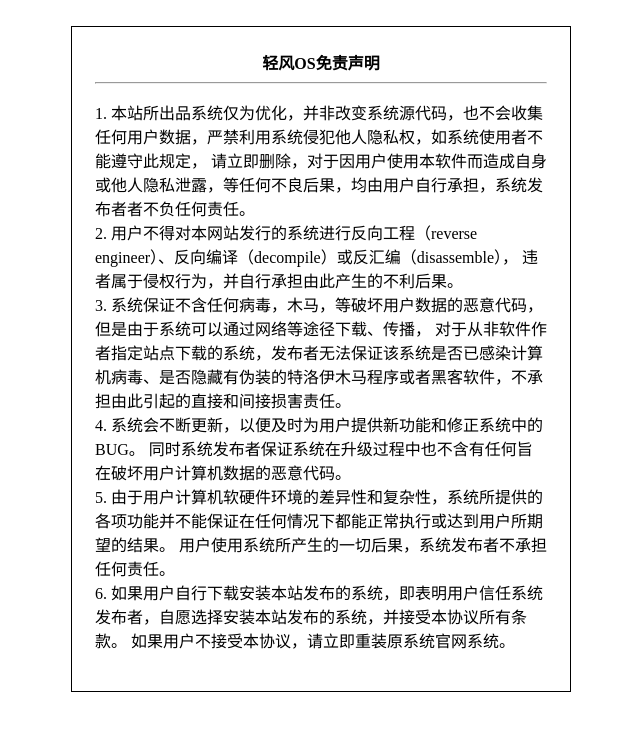
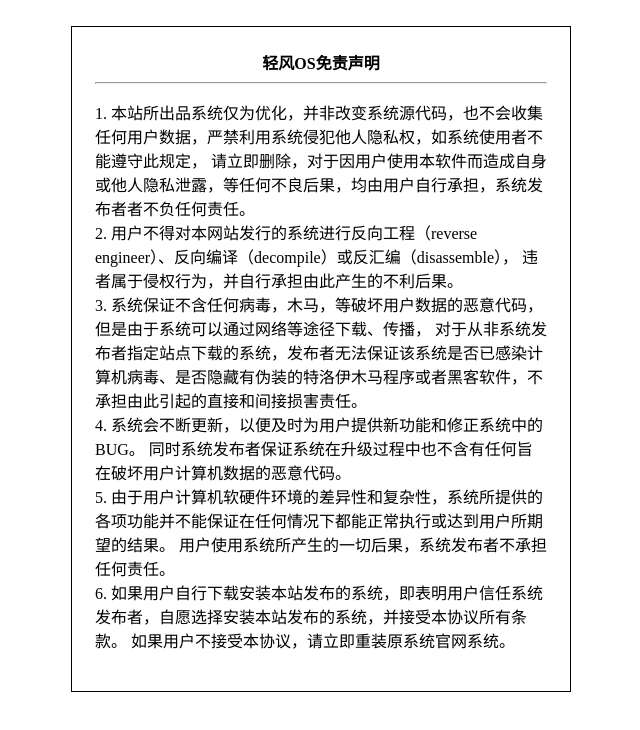
Before and after one commit to eternitytwinkle/eternitytwinkle.github.io, a plain HTML site: page mzxy.html in a window 1280 px wide. Shown: the whole page, without its empty margins (319-959 px from the left). Drawn offline with Linux system fonts and the light colour scheme.

Commit message:
Update mzxy.html

```diff
--- a/mzxy.html
+++ b/mzxy.html
@@ -20,7 +20,7 @@
 				请立即删除，对于因用户使用本软件而造成自身或他人隐私泄露，等任何不良后果，均由用户自行承担，系统发布者者不负任何责任。
 				<br>2. 用户不得对本网站发行的系统进行反向工程（reverse engineer）、反向编译（decompile）或反汇编（disassemble）， 违者属于侵权行为，并自行承担由此产生的不利后果。
 				<br>3. 系统保证不含任何病毒，木马，等破坏用户数据的恶意代码，但是由于系统可以通过网络等途径下载、传播，
-				对于从非软件作者指定站点下载的系统，发布者无法保证该系统是否已感染计算机病毒、是否隐藏有伪装的特洛伊木马程序或者黑客软件，不承担由此引起的直接和间接损害责任。
+				对于从非系统发布者指定站点下载的系统，发布者无法保证该系统是否已感染计算机病毒、是否隐藏有伪装的特洛伊木马程序或者黑客软件，不承担由此引起的直接和间接损害责任。
 				<br>4. 系统会不断更新，以便及时为用户提供新功能和修正系统中的BUG。 同时系统发布者保证系统在升级过程中也不含有任何旨在破坏用户计算机数据的恶意代码。
 				<br>5. 由于用户计算机软硬件环境的差异性和复杂性，系统所提供的各项功能并不能保证在任何情况下都能正常执行或达到用户所期望的结果。 用户使用系统所产生的一切后果，系统发布者不承担任何责任。
 				<br>6. 如果用户自行下载安装本站发布的系统，即表明用户信任系统发布者，自愿选择安装本站发布的系统，并接受本协议所有条款。 如果用户不接受本协议，请立即重装原系统官网系统。
```
